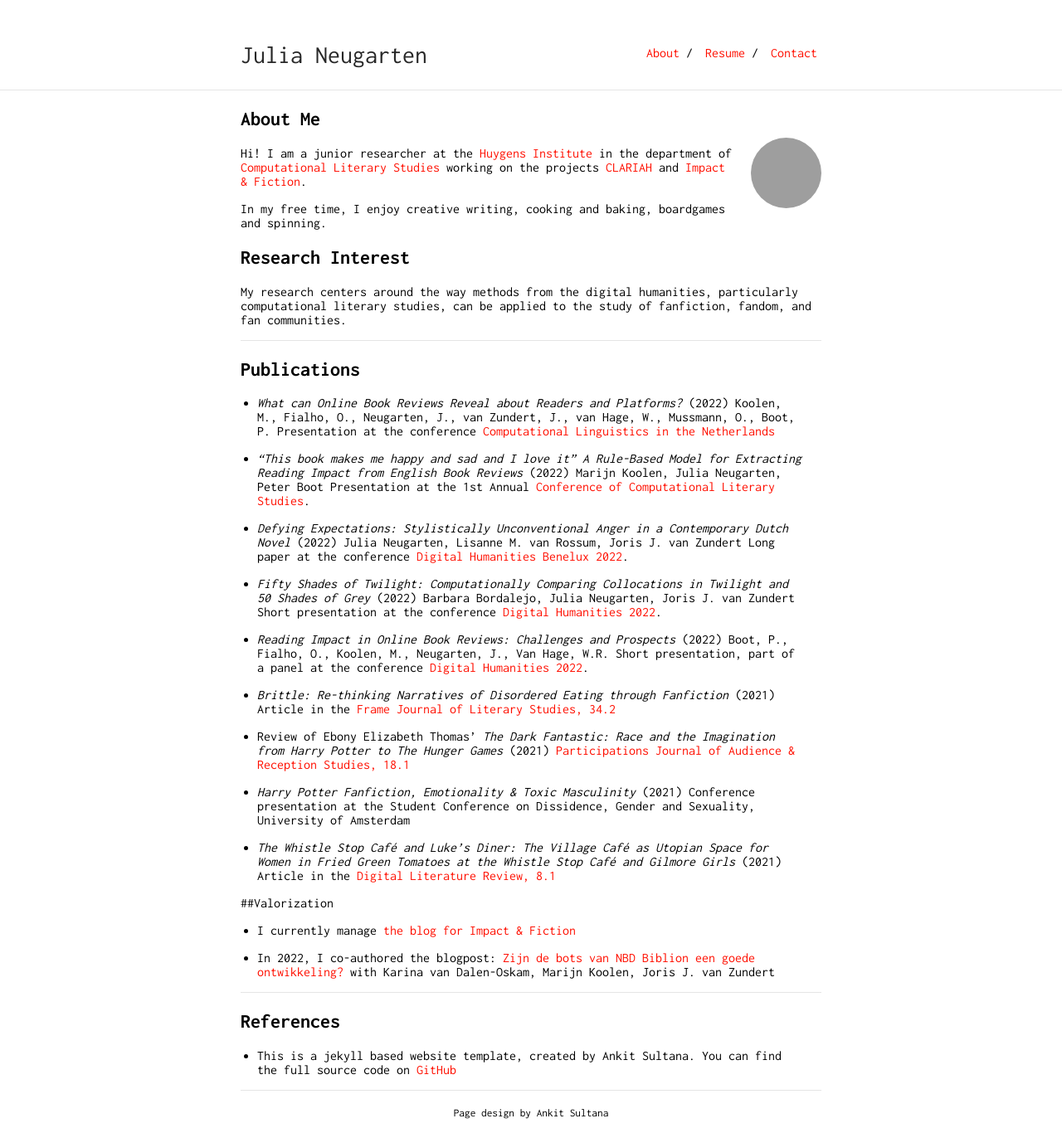
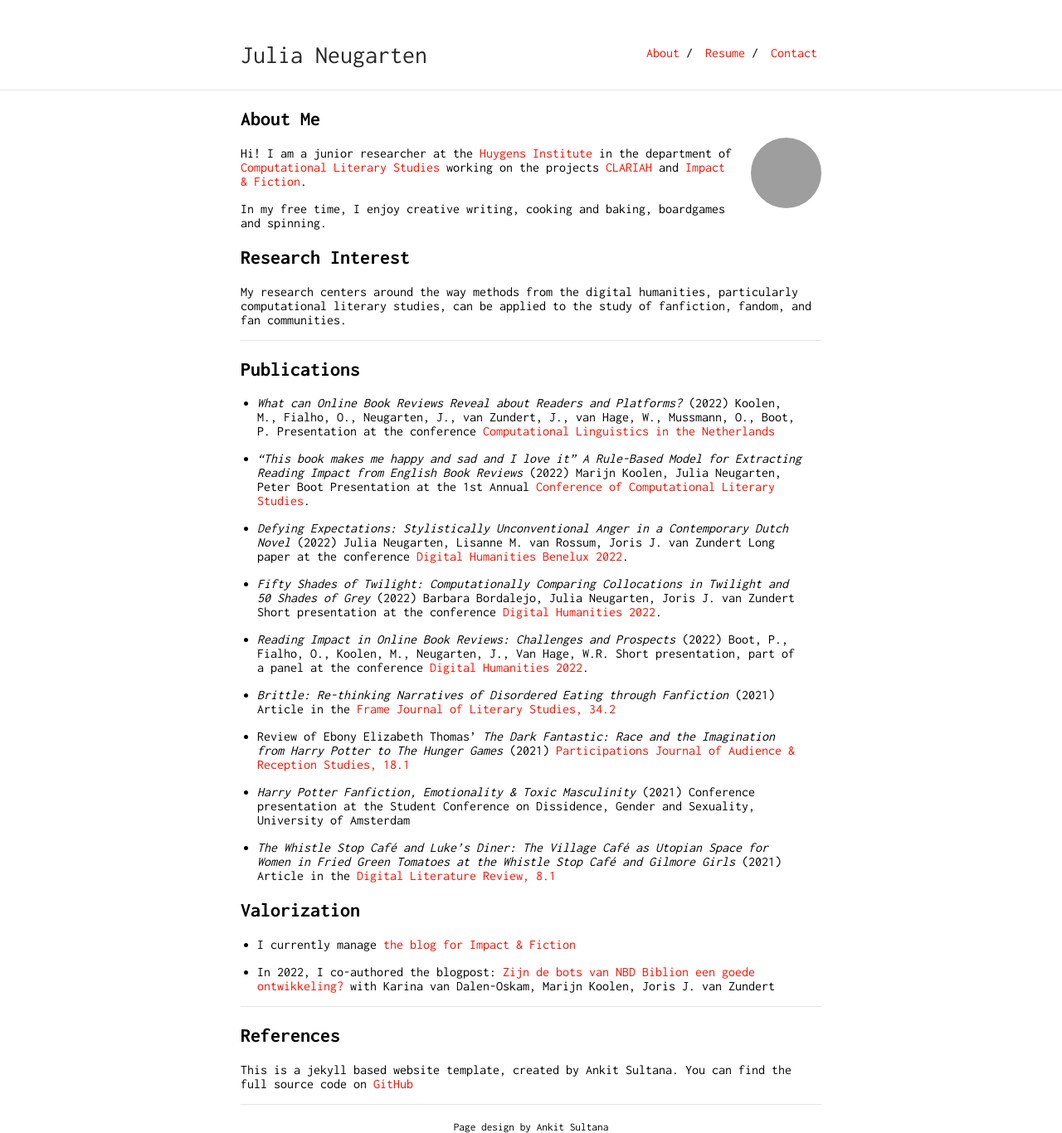
Before and after one commit to julianeugarten/julianeugarten, a Jekyll site: the page built from index.md, in a window 1280 px wide. Shown: the whole page at 83% size. Built offline with Jekyll 4.4.1, drawn with Linux system fonts in a browser that asks for light colours; our own code applies the rules of GitHub Pages for plain Markdown files; grey boxes are pictures that could not be loaded.

```diff
--- a/index.md
+++ b/index.md
@@ -46,7 +46,7 @@ Conference presentation at the Student Conference on Dissidence, Gender and Sexu
 - *The Whistle Stop Café and Luke’s Diner: The Village Café as Utopian Space for Women in Fried Green Tomatoes at the Whistle Stop Café and Gilmore Girls* (2021)
 Article in the [Digital Literature Review, 8.1](https://doi.org/10.33043/DLR.8.1.71-81)
 
-##Valorization
+## Valorization
 - I currently manage [the blog for Impact & Fiction](https://impactandfiction.huygens.knaw.nl/)
 
 - In 2022, I co-authored the blogpost: [Zijn de bots van NBD Biblion een goede ontwikkeling?](https://www.huygens.knaw.nl/zijn-de-bots-van-nbd-biblion-een-goede-ontwikkeling/#:~:text=Vanuit%20die%20ervaring%20en%20expertise,zelfs%20een%20goede%20ontwikkeling%20is.)
@@ -56,4 +56,4 @@ with Karina van Dalen-Oskam, Marijn Koolen, Joris J. van Zundert
 
 ## References
 
-* This is a jekyll based website template, created by Ankit Sultana. You can find the full source code on [GitHub](https://github.com/bk2dcradle/researcher)
+This is a jekyll based website template, created by Ankit Sultana. You can find the full source code on [GitHub](https://github.com/bk2dcradle/researcher)
```
